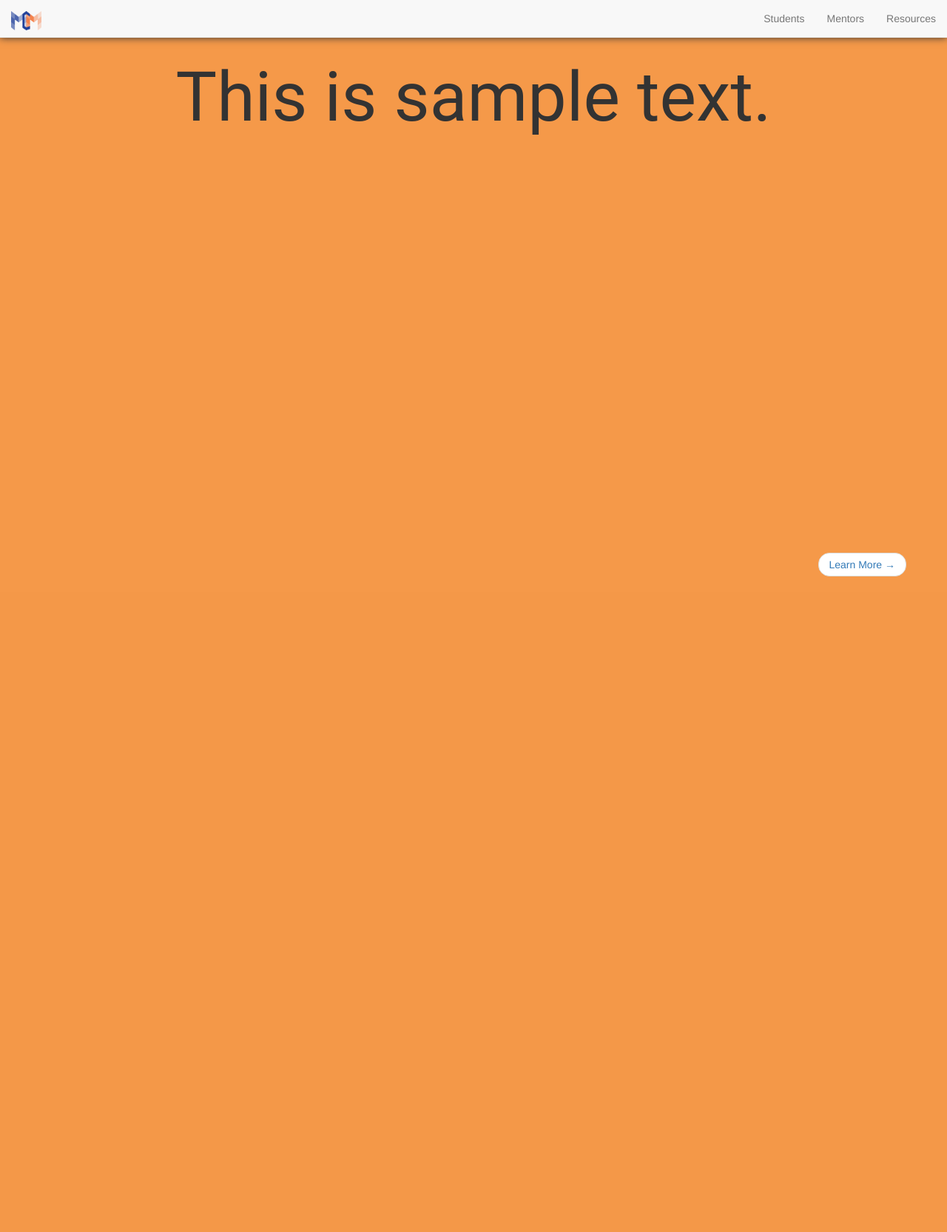
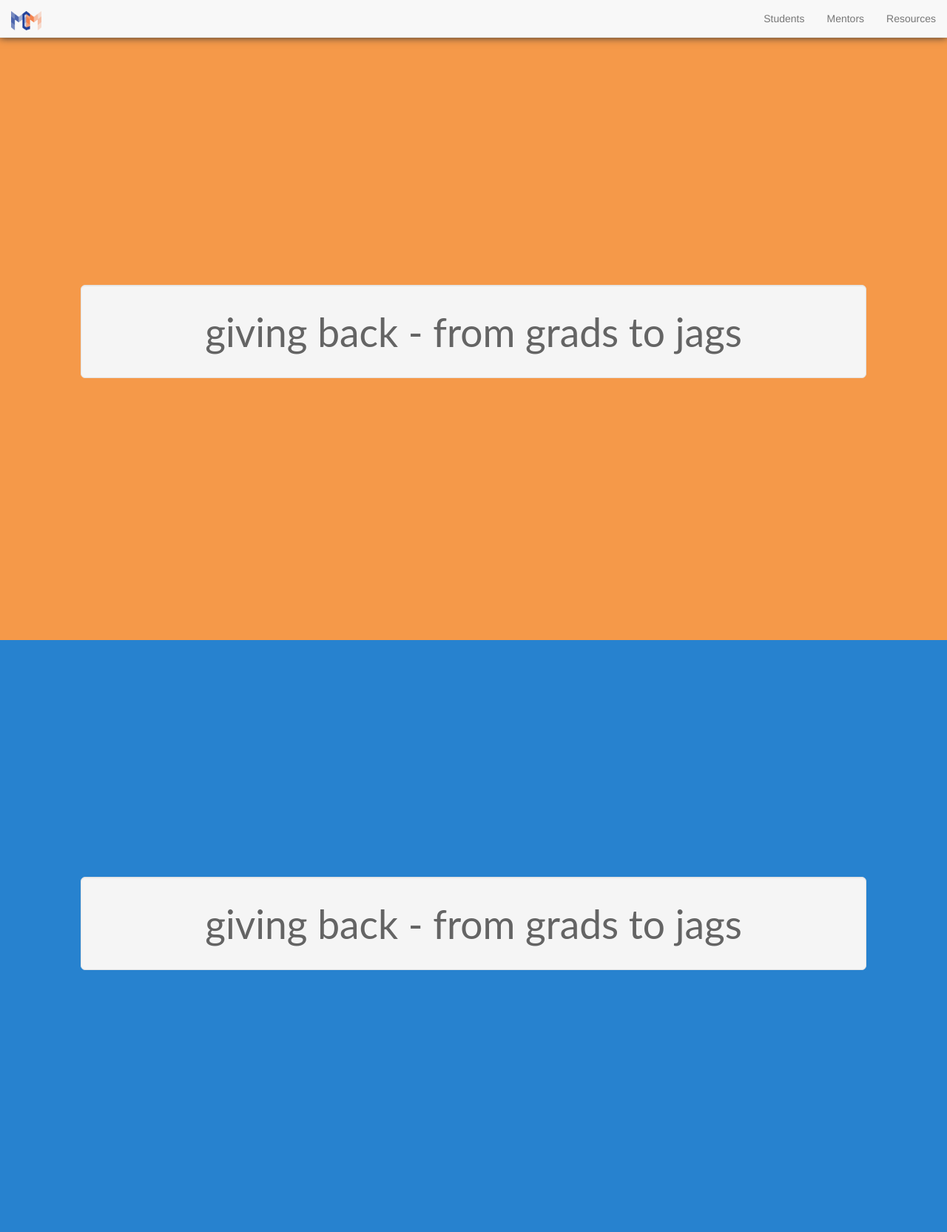
Before and after one commit to averyjordan1/mcmentors, a PHP site: page /mcmentorshome.html in a window 1280 px wide. Shown: the whole page at 74% size. Before the commit the page ends 779 px from the top, so only its background shows below. Run offline with PHP 8.4, Linux system fonts and the light colour scheme.

Commit message:
made single page solid color backgrounds

```diff
--- a/mcmentors.css
+++ b/mcmentors.css
@@ -82,19 +82,19 @@
 }
 
 .mcm-background {
-		padding-top:65px; background-color:#F59949; height:100%
+		padding-top:65px; background-color:#F59949;
 }
 
 .mcm-background.mentors {
 		background-color: #2782CF
 }
-@import url(https://fonts.googleapis.com/css?family=Roboto);
-
+@import url(https://fonts.useso.com/css?family=Roboto);
+@import url(http://fonts.useso.com/css?family=Lato);
 .center-title {
-		font-size: 70pt;
-		font-family: 'Roboto', sans-serif;
+		font-size: 40pt;
+		font-family: 'Lato', sans-serif;
 }
 
-.next {
-	background-color: black;
+.section {
+	height: 100vh;
 }
--- a/mcmentorshome.html
+++ b/mcmentorshome.html
@@ -1,5 +1,5 @@
 <!DOCTYPE HTML>
-<html style="height:100%">
+<html>
 	<head>
 		<title>Madison Central Mentors</title>
 
@@ -22,19 +22,25 @@
 				</div>
 			</div>
 		</nav>
-		<div class="container" style="height:100%">
-			<div class="row" style="height:25%">
-				<p class="center-title fade-in one text-center">This is sample text.</p>
+		<div class=" section">
+			<div class="row" style="height:40%"></div>
+			<div class="row" style="height:50%">
+				<div class="col-lg-10 col-lg-offset-1">
+					<p class="center-title fade-in one text-center well well-lg" style="color:#646464">giving back - from grads to jags</p>
+				</div>
 			</div>
-			<div class="row" style="height:65%"></div>
 			<div class="row" style="height:5%">
-				<nav>
-					<ul class="pager">
-					    <!-- <li class="previous"><a href="#"><span aria-hidden="true">&larr;</span> Older</a></li> -->
-					    <li class="next"><a href="#">Learn More <span aria-hidden="true">&rarr;</span></a></li>
-				  	</ul>
-				</nav>
 			</div>
 		</div>
+		<div class="section" style="background-color:#2782CF">
+			<div class="row" style="height:40%"></div>
+			<div class="row" style="height:50%">
+				<div class="col-lg-10 col-lg-offset-1">
+					<p class="center-title fade-in one text-center well well-lg" style="color:#646464">giving back - from grads to jags</p>
+				</div>
+			</div>
+			<div class="row" style="height:5%">
+			</div>
+		<div>
 	</body>
 </html>
```
